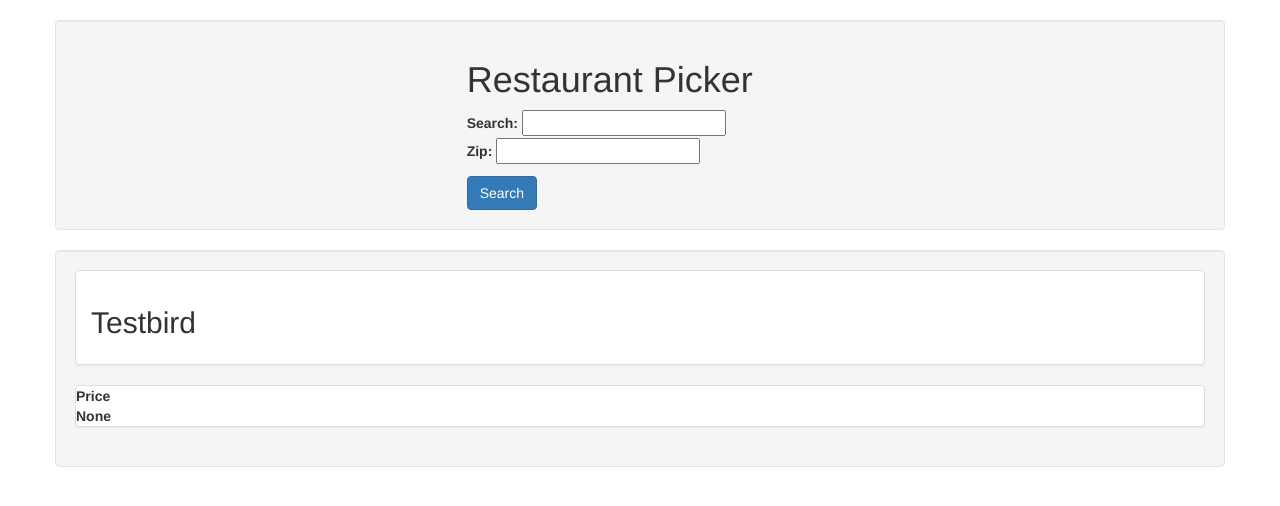
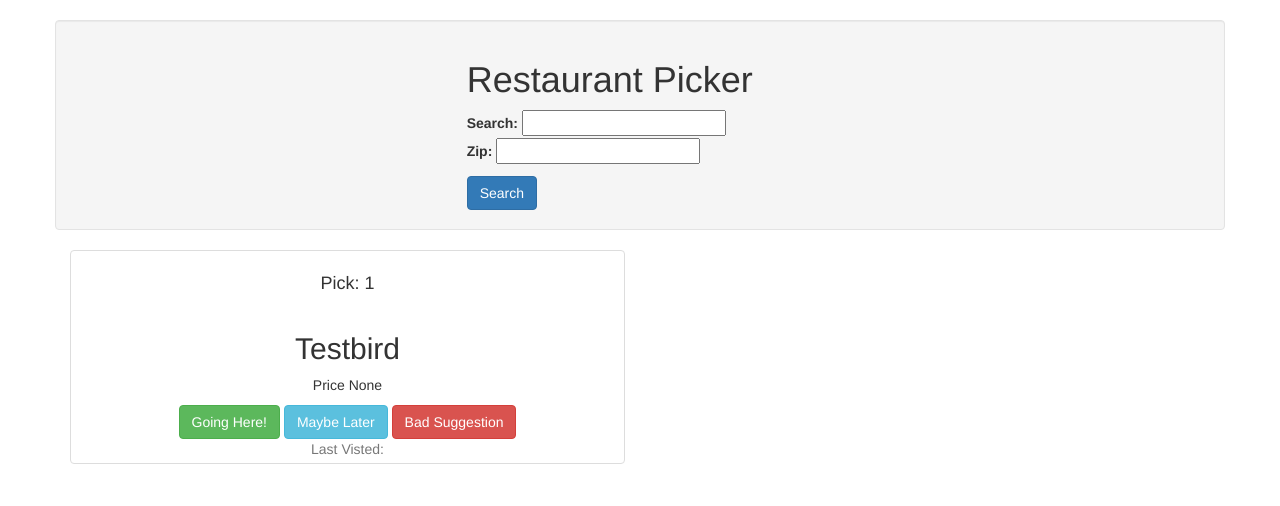
Before and after one commit to Beahmer89/decidingFactor, a Django app: template decidingFactor/restaurant/templates/restaurant.html in a window 1280 px wide. Shown: the part 51-557 px from the top of the page. Run offline with Django 3.2, Linux system fonts and the light colour scheme; the template is opened without the code that fills it: values that come from a table or form of the project are taken from there, others are empty; data comes from the database, SQL or seed files in the repository; some libraries are stand-ins or nearby versions.

Commit message:
Restaurant Template: Added bootstrap thumbnails to make restaurants look nice. Added options for users

```diff
--- a/decidingFactor/restaurant/templates/restaurant.html
+++ b/decidingFactor/restaurant/templates/restaurant.html
@@ -30,22 +30,30 @@
                 </form>
             </div>
         </div>
-        <div class='container well'>
-            {% for restaurant in restaurants %}
-                <div class='panel panel-default'>
-                    <h2 class='panel-body'>{{ restaurant.name }}</h2>
-                </div>
-                <div class='panel panel-default'>
-                    <table>
-                        <tr>
-                            <th>Price</th>
-                        </tr>
-                        <tr>
-                            <th>{{ restaurant.price }}</th>
-                        </tr>
-                    </table>
-                </div>
-            {% endfor %}
+        {% if restaurants %}
+        <div class="container">
+            <div class="row">
+                {% for restaurant in restaurants %}
+                    <div class="col-sm-6">
+                        <div class="thumbnail text-center">
+                                <div class="caption">
+                                    <h4> Pick: {{ forloop.counter }} </h4>
+                                </div>
+                                <div>
+                                    <h2 class='card-title'>{{ restaurant.name }}</h2>
+                                    <p class="card-text">Price {{ restaurant.price }}</p>
+                                    <a href="#" class="btn btn-success">Going Here!</a>
+                                    <a href="#" class="btn btn-info">Maybe Later</a>
+                                    <a href="#" class="btn btn-danger">Bad Suggestion</a>
+                                </div>
+                                <div class="text-muted">
+                                    Last Visted:
+                                </div>
+                        </div>
+                    </div>
+                {% endfor %}
+            </div>
         </div>
+        {% endif %}
     </body>
 </html>
```
